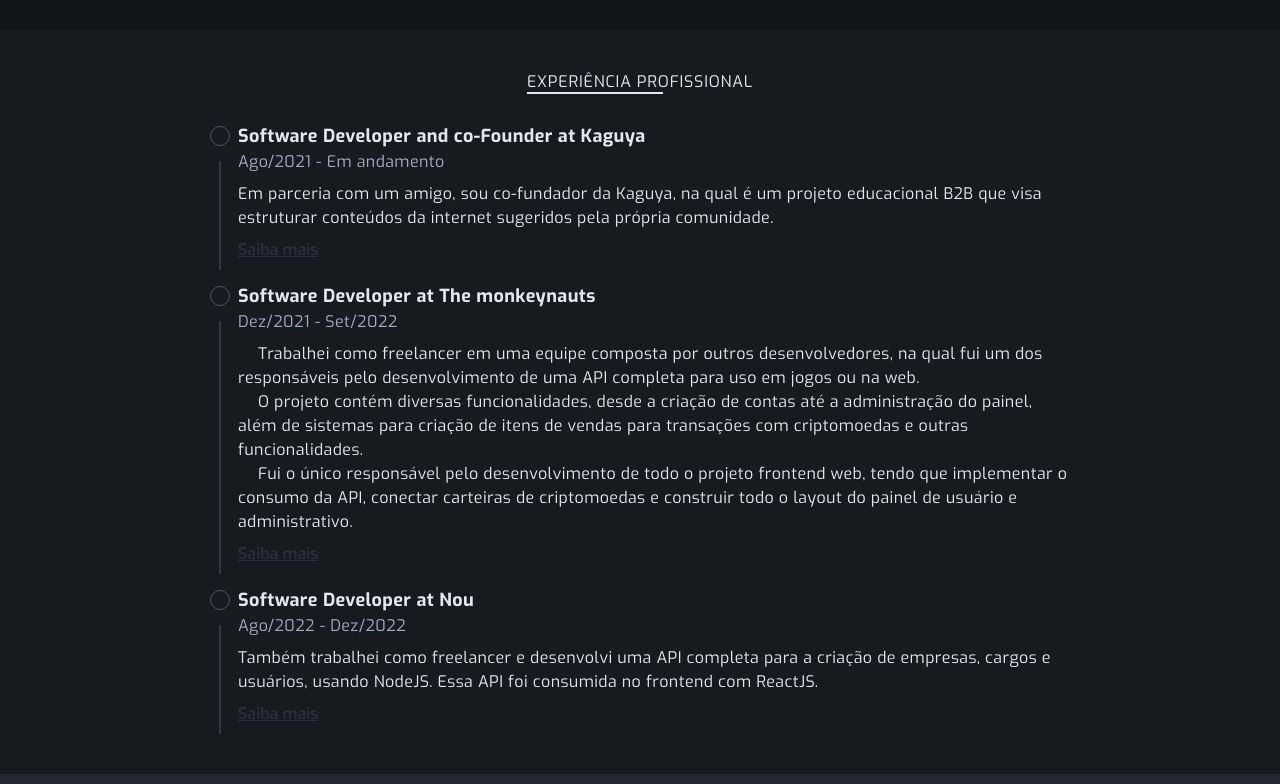
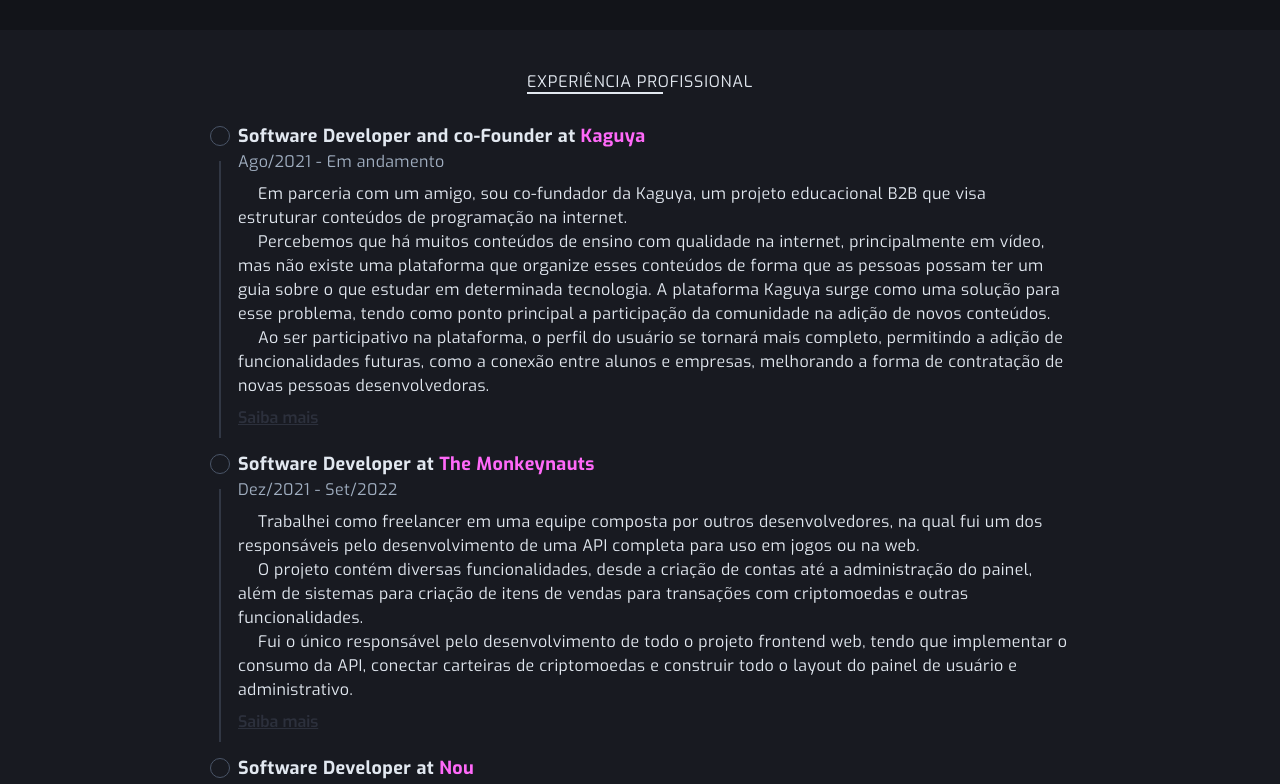
Before and after one commit to Tiaguin061/me-porfolio, a Next.js app: page / in a window 1280 px wide. Shown: the part 790-1574 px from the top of the page. Built offline with nearby package versions, Linux system fonts and the light colour scheme.

Commit message:
feat: Added Highlight component on modal titles

```diff
--- a/src/modules/Home/components/ProfessionalExperienceListSection/ModalToShowMore/Modals/Monkeynauts.tsx
+++ b/src/modules/Home/components/ProfessionalExperienceListSection/ModalToShowMore/Modals/Monkeynauts.tsx
@@ -1,5 +1,5 @@
 import { skillsElements } from "@/utils/skillsElements";
-import { Image, Text } from "@chakra-ui/react";
+import { Highlight, Image, Text } from "@chakra-ui/react";
 import { ModalToShowMoreContainer } from "../Container";
 
 const carrouselImages = [
@@ -52,7 +52,14 @@ export function MonkeynautModal({ modal }: MonkeynautModalProps) {
     <ModalToShowMoreContainer
       modal={modal}
       carrouselImages={carrouselImages}
-      modalTitle="Monkeynaut"
+      modalTitle={
+        <Highlight
+          query={["The", "Monkeynauts"]}
+          styles={{ color: "pink.500" }}
+        >
+          Software Developer at The Monkeynauts
+        </Highlight>
+      }
       skills={{
         backend: backendSkills,
         frontend: frontendSkills,
@@ -63,16 +70,6 @@ export function MonkeynautModal({ modal }: MonkeynautModalProps) {
       }}
     >
       <Text fontSize={["md"]} mt={2} color="gray.100" textIndent="20px">
-        Trabalhei como freelancer em uma equipe composta por outros
-        desenvolvedores, onde fui um dos responsáveis pelo desenvolvimento de
-        uma API completa para ser utilizada em jogos ou na web.
-      </Text>
-      <Text fontSize={["md"]} mt={2} color="gray.100" textIndent="20px">
-        O projeto possui um painel de usuário e administrativo. O usuário pode
-        criar sua conta e conectar uma carteira de criptomoeda. Essa carteira
-        será responsável pelas transações realizadas no aplicativo.
-      </Text>
-      <Text fontSize={["md"]} mt={2} color="gray.100" textIndent="20px">
         O aplicativo é baseado na ideia de possuir &quot;monkeynauts&quot; e
         naves para jogar o jogo que seria desenvolvido por outras pessoas da
         equipe de desenvolvimento. Com o eCommerce desenvolvido na plataforma,
@@ -80,6 +77,11 @@ export function MonkeynautModal({ modal }: MonkeynautModalProps) {
         aleatória, basta o usuário ter valor em sua carteira de criptomoeda para
         realizar transações e, a partir disso, o sistema adicionará um
         monkeynaut ou nave em sua conta.
+      </Text>
+      <Text fontSize={["md"]} mt={2} color="gray.100" textIndent="20px">
+        O projeto possui um painel de usuário e administrativo. O usuário pode
+        criar sua conta e conectar uma carteira de criptomoeda. Essa carteira
+        será responsável pelas transações realizadas no aplicativo.
       </Text>
       <Text fontSize={["md"]} mt={2} color="gray.100" textIndent="20px">
         O serviço de transação de criptomoedas é o mais complexo do aplicativo,
--- a/src/modules/Home/components/ProfessionalExperienceListSection/index.tsx
+++ b/src/modules/Home/components/ProfessionalExperienceListSection/index.tsx
@@ -1,4 +1,11 @@
-import { Box, Flex, ScaleFade, Text, useDisclosure } from "@chakra-ui/react";
+import {
+  Box,
+  Flex,
+  Highlight,
+  ScaleFade,
+  Text,
+  useDisclosure,
+} from "@chakra-ui/react";
 
 import { CardInformation } from "./CardInformation";
 
@@ -41,9 +48,41 @@ export function ProfessionalExperienceList() {
               <Flex gap={2} alignItems="flex-start">
                 <TimeLine />
                 <CardInformation
-                  title="Software Developer and co-Founder at Kaguya"
+                  title={
+                    <Highlight
+                      query={["Kaguya"]}
+                      styles={{ color: "pink.500" }}
+                    >
+                      Software Developer and co-Founder at Kaguya
+                    </Highlight>
+                  }
                   experienceDate="Ago/2021 - Em andamento"
-                  description="Em parceria com um amigo, sou co-fundador da Kaguya, na qual é um projeto educacional B2B que visa estruturar conteúdos da internet sugeridos pela própria comunidade."
+                  description={
+                    <>
+                      <Text textIndent={"20px"}>
+                        Em parceria com um amigo, sou co-fundador da Kaguya, um
+                        projeto educacional B2B que visa estruturar conteúdos de
+                        programação na internet.
+                      </Text>
+                      <Text textIndent={"20px"}>
+                        Percebemos que há muitos conteúdos de ensino com
+                        qualidade na internet, principalmente em vídeo, mas não
+                        existe uma plataforma que organize esses conteúdos de
+                        forma que as pessoas possam ter um guia sobre o que
+                        estudar em determinada tecnologia. A plataforma Kaguya
+                        surge como uma solução para esse problema, tendo como
+                        ponto principal a participação da comunidade na adição
+                        de novos conteúdos.
+                      </Text>
+                      <Text textIndent={"20px"}>
+                        Ao ser participativo na plataforma, o perfil do usuário
+                        se tornará mais completo, permitindo a adição de
+                        funcionalidades futuras, como a conexão entre alunos e
+                        empresas, melhorando a forma de contratação de novas
+                        pessoas desenvolvedoras.
+                      </Text>
+                    </>
+                  }
                   hasAboutMoreButton
                   buttonProps={{
                     onClick: kaguyaModal.onOpen,
@@ -54,7 +93,14 @@ export function ProfessionalExperienceList() {
               <Flex gap={2} alignItems="flex-start">
                 <TimeLine />
                 <CardInformation
-                  title="Software Developer at The monkeynauts"
+                  title={
+                    <Highlight
+                      query={["The", "Monkeynauts"]}
+                      styles={{ color: "pink.500" }}
+                    >
+                      Software Developer at The Monkeynauts
+                    </Highlight>
+                  }
                   experienceDate="Dez/2021 - Set/2022"
                   description={
                     <>
@@ -88,7 +134,11 @@ export function ProfessionalExperienceList() {
               <Flex gap={2} alignItems="flex-start">
                 <TimeLine />
                 <CardInformation
-                  title="Software Developer at Nou"
+                  title={
+                    <Highlight query={["Nou"]} styles={{ color: "pink.500" }}>
+                      Software Developer at Nou
+                    </Highlight>
+                  }
                   experienceDate="Ago/2022 - Dez/2022"
                   description="Também trabalhei como freelancer e desenvolvi uma API completa para a criação de empresas, cargos e usuários, usando NodeJS. Essa API foi consumida no frontend com ReactJS."
                   hasAboutMoreButton
```
